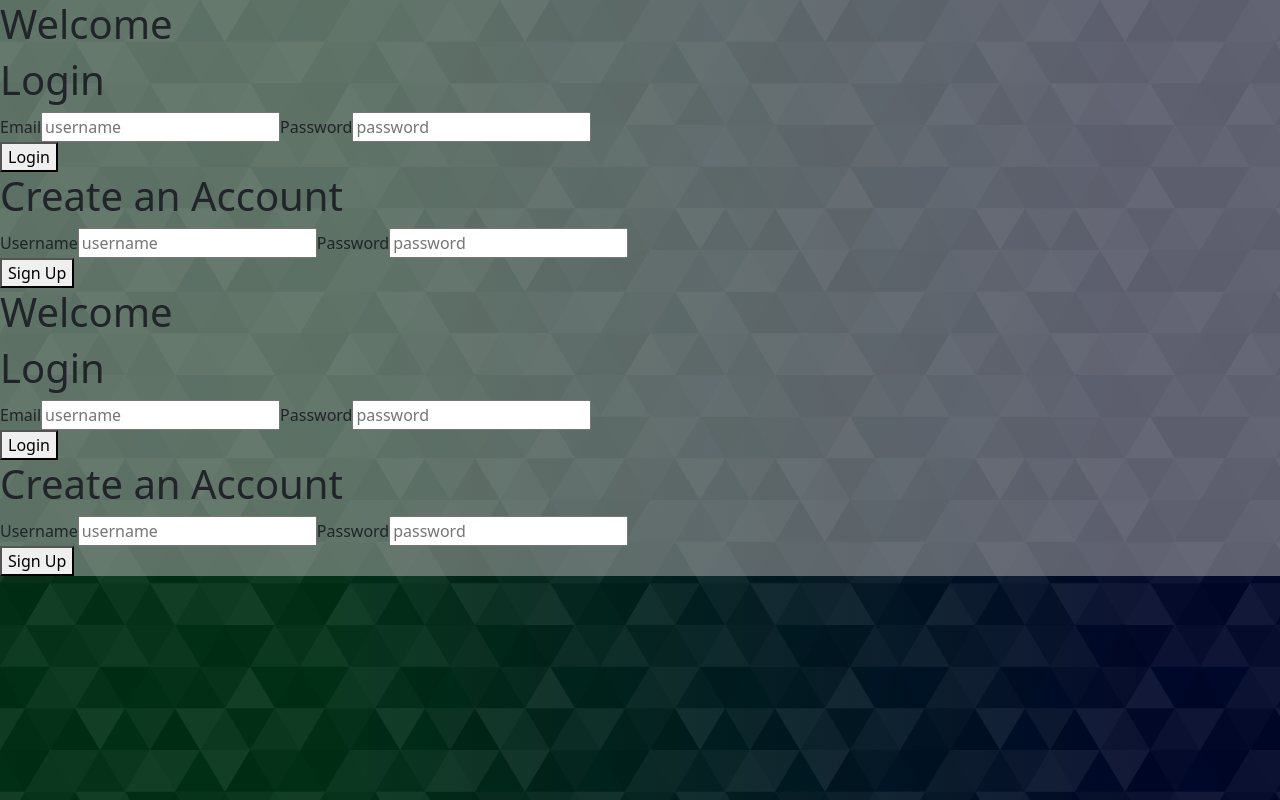
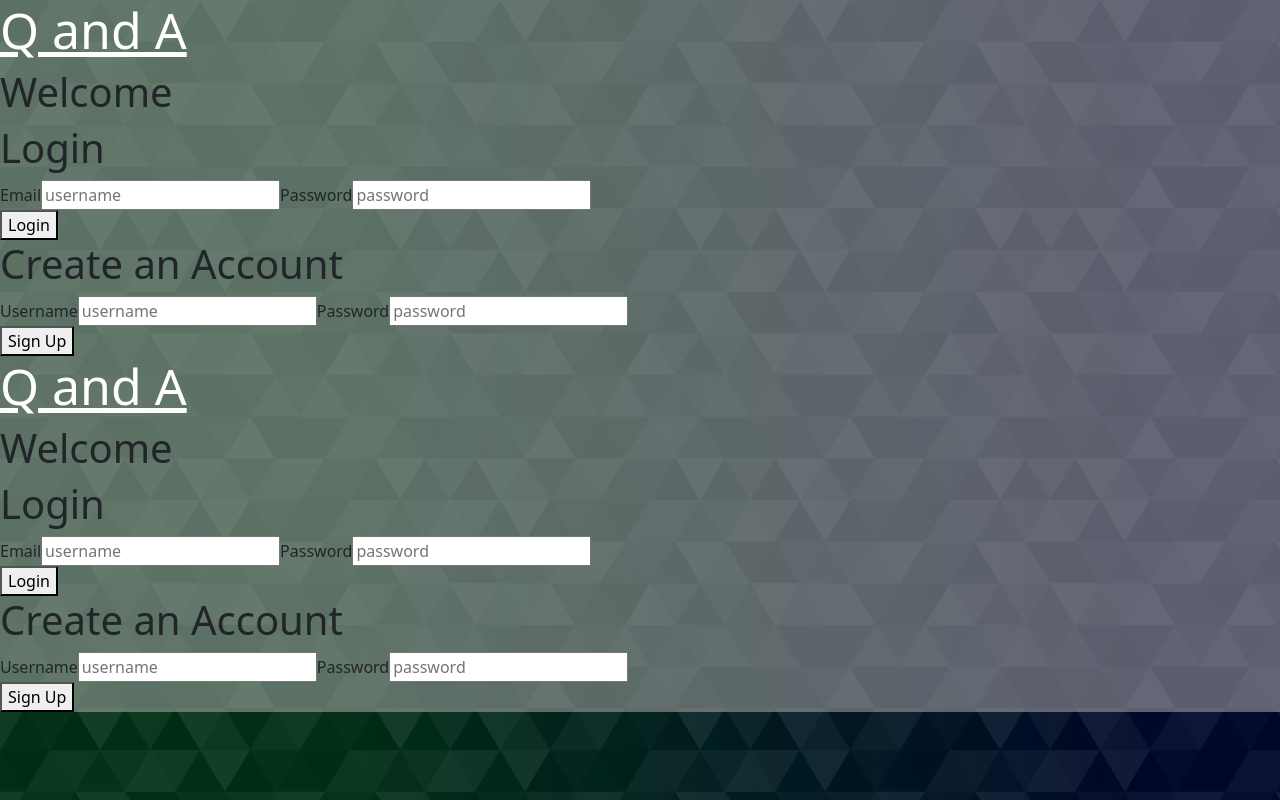
Before and after one commit to JasonxWarren/Q-A_andEARN, a React (Create React App) app in the folder q-a-and-earn/client/: page /register in a window 1280 px wide. Built offline with nearby package versions, Linux system fonts and the light colour scheme.

Commit message:
getting ready for deployment

```diff
--- a/q-a-and-earn/client/src/api/axios.config.js
+++ b/q-a-and-earn/client/src/api/axios.config.js
@@ -1,7 +1,7 @@
 import axios from "axios";
 
-const backendAPI = "http://localhost:4000/api";
-// const backendAPI = "https://q-a-and-earn.herokuapp.com/api"
+// const backendAPI = "http://localhost:4000/api";
+const backendAPI = "https://q-a-and-earn.herokuapp.com/api"
 // baseURLs are used in real industry code to keep things DRY and not repeating.
 let user = JSON.parse(localStorage.getItem("user"))
 
--- a/q-a-and-earn/client/src/components/Start/index.jsx
+++ b/q-a-and-earn/client/src/components/Start/index.jsx
@@ -7,6 +7,7 @@ const Welcome = ({ checkUserActive }) => {
 		<div className="container1">
 			<div className="center">
 			<div>
+			<h1 style={{fontSize: "50px", color: "white", textDecoration: "underline"}}>Q and A</h1>
 			<h1>Welcome</h1>
 			</div>
 
```
Also changed, not shown: 14 other files (tests, documents, lock files or other folders).
